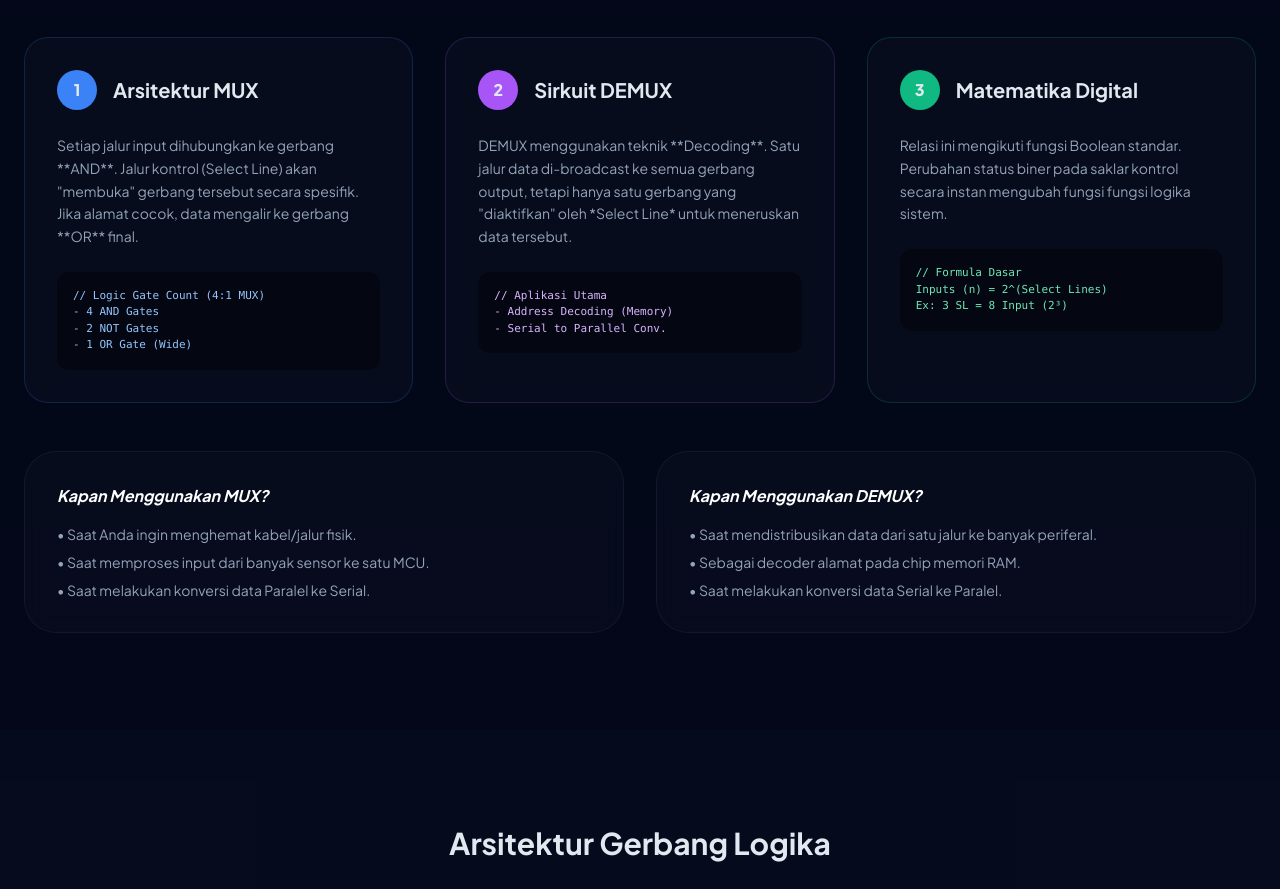
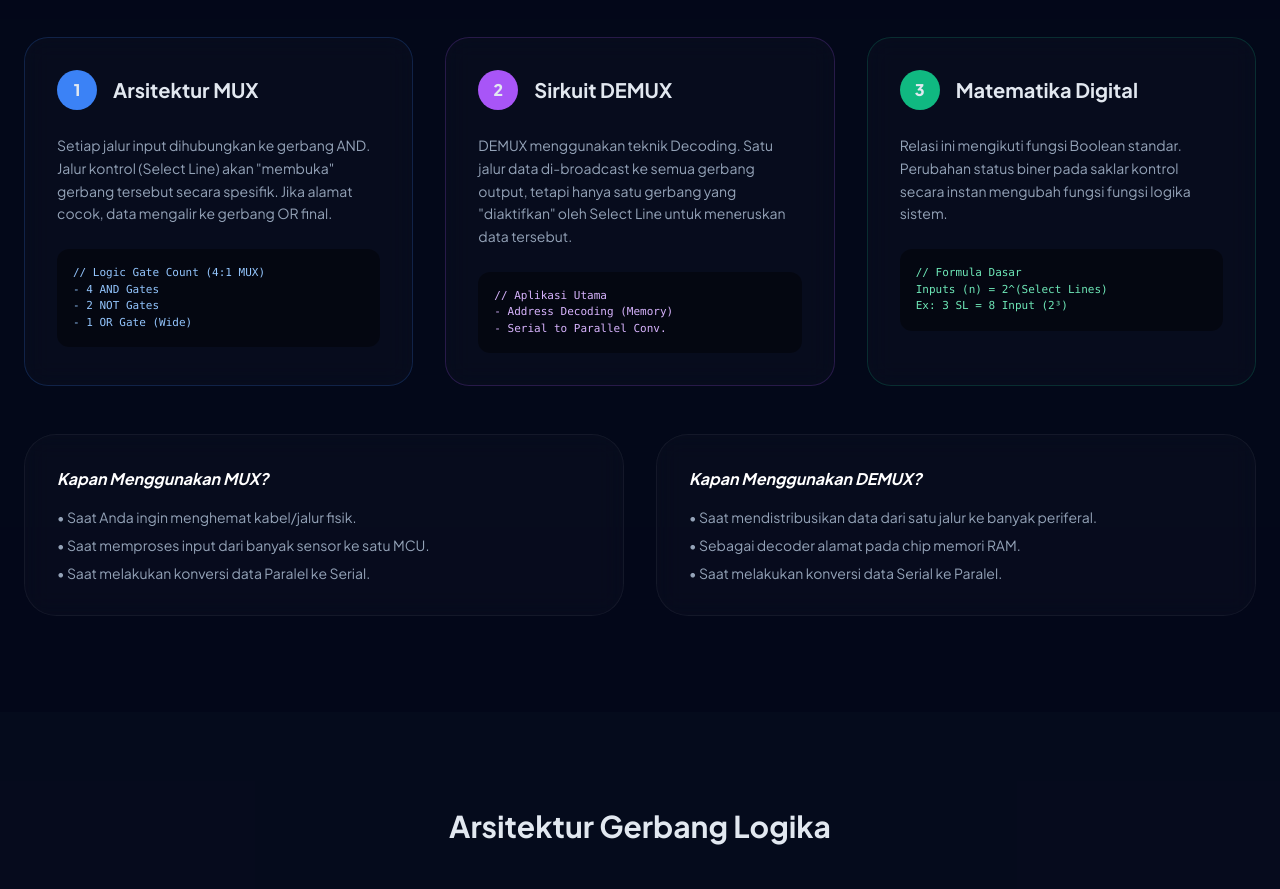
Before and after one commit to Natannstrs/Blog-Multiplekser-Demiltiplexer, a plain HTML site: page index.html in a window 1280 px wide. Shown: the part 1760-2649 px from the top of the page. Drawn offline with nearby package versions, Linux system fonts and the light colour scheme.

Commit message:
Update index.html

```diff
--- a/index.html
+++ b/index.html
@@ -102,7 +102,7 @@
                     <h3 class="text-xl font-bold">Arsitektur MUX</h3>
                 </div>
                 <p class="text-sm text-slate-400 mb-6 leading-relaxed">
-                    Setiap jalur input dihubungkan ke gerbang **AND**. Jalur kontrol (Select Line) akan "membuka" gerbang tersebut secara spesifik. Jika alamat cocok, data mengalir ke gerbang **OR** final.
+                    Setiap jalur input dihubungkan ke gerbang AND. Jalur kontrol (Select Line) akan "membuka" gerbang tersebut secara spesifik. Jika alamat cocok, data mengalir ke gerbang OR final.
                 </p>
                 <div class="bg-black/40 p-4 rounded-xl font-mono text-[11px] text-blue-300">
                     // Logic Gate Count (4:1 MUX)<br>
@@ -118,7 +118,7 @@
                     <h3 class="text-xl font-bold">Sirkuit DEMUX</h3>
                 </div>
                 <p class="text-sm text-slate-400 mb-6 leading-relaxed">
-                    DEMUX menggunakan teknik **Decoding**. Satu jalur data di-broadcast ke semua gerbang output, tetapi hanya satu gerbang yang "diaktifkan" oleh *Select Line* untuk meneruskan data tersebut.
+                    DEMUX menggunakan teknik Decoding. Satu jalur data di-broadcast ke semua gerbang output, tetapi hanya satu gerbang yang "diaktifkan" oleh Select Line untuk meneruskan data tersebut.
                 </p>
                 <div class="bg-black/40 p-4 rounded-xl font-mono text-[11px] text-purple-300">
                     // Aplikasi Utama<br>
```
